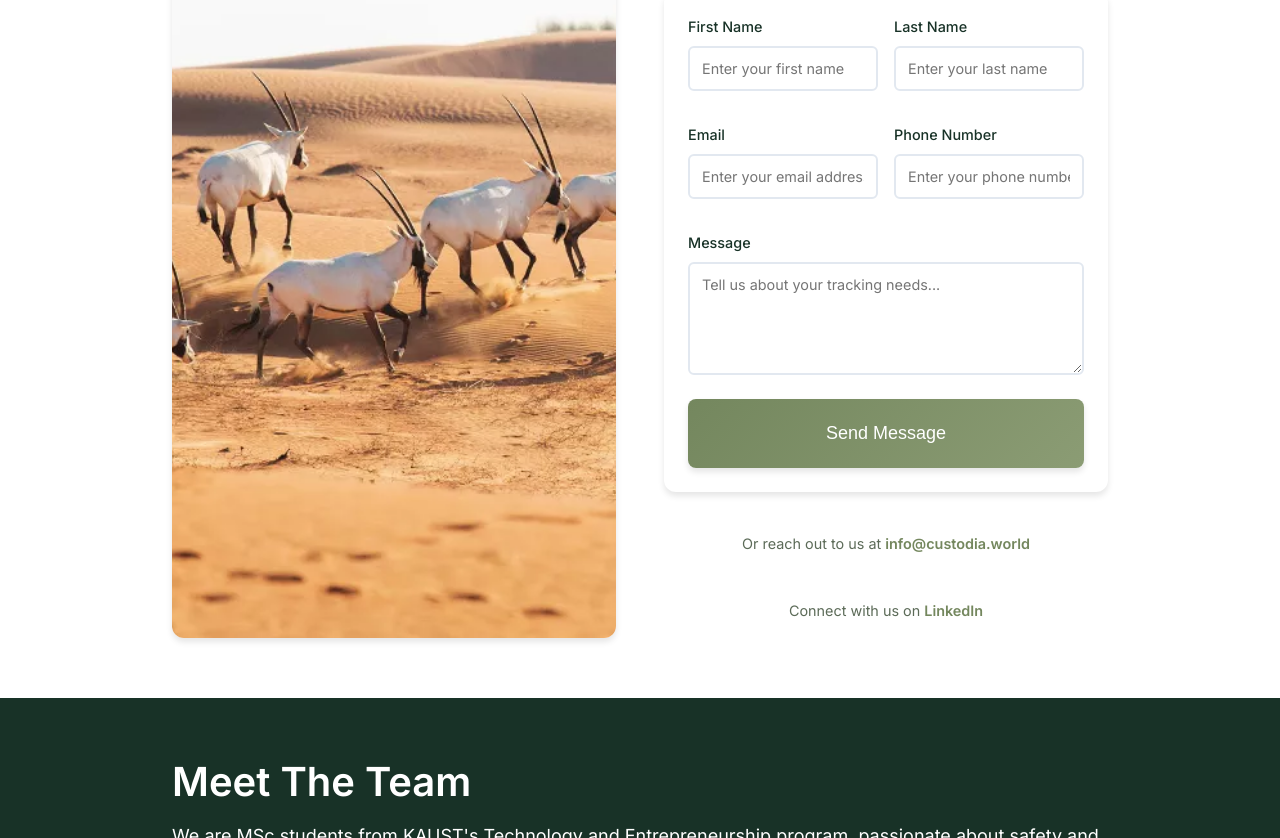
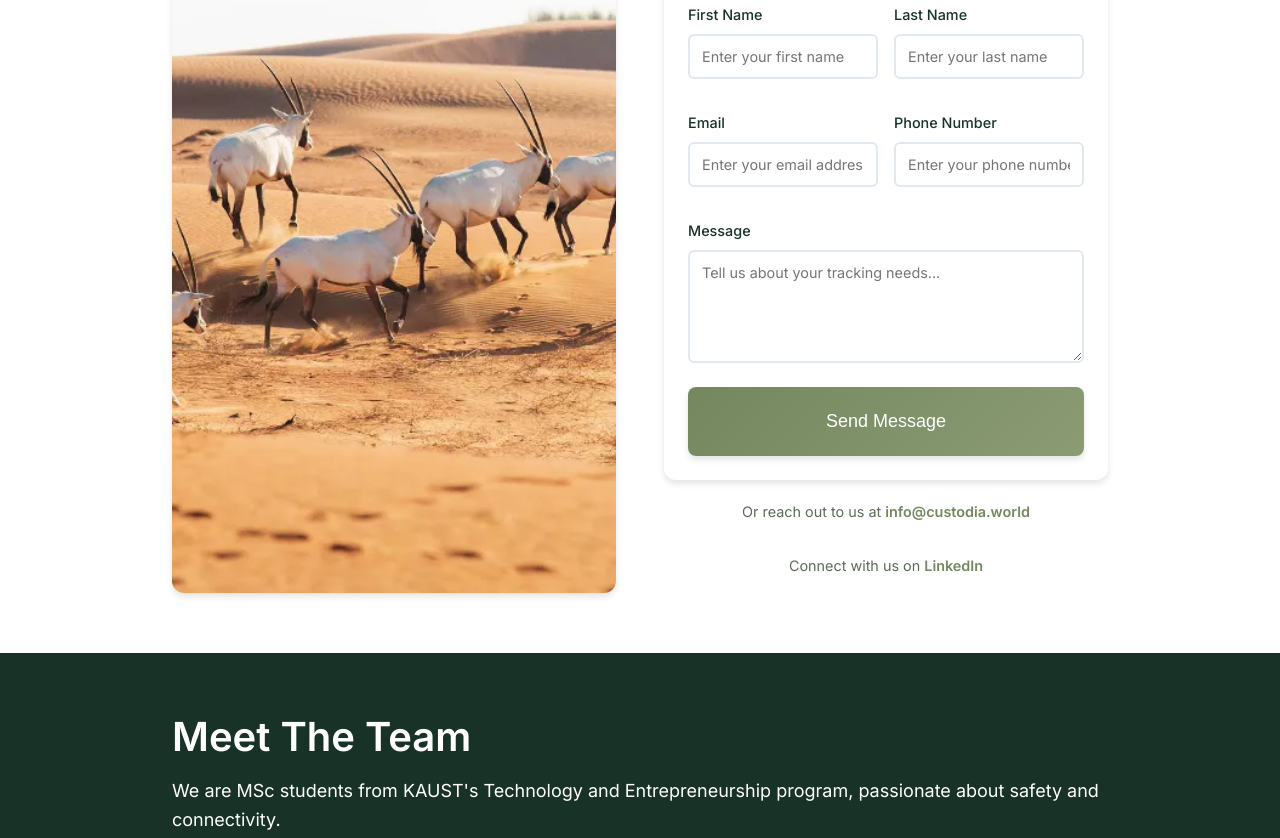
Before and after one commit to iuliiasergeeva-custodia/custodia-app, a website with bundled scripts: page frontend/pages/landing/index.html in a window 1280 px wide. Shown: the part 3716-4554 px from the top of the page. Built offline with nearby package versions, Linux system fonts and the light colour scheme.

Commit message:
Contact info update on LP

```diff
--- a/frontend/pages/landing/landing.css
+++ b/frontend/pages/landing/landing.css
@@ -433,7 +433,7 @@
 .contact-form-container {
     display: flex;
     flex-direction: column;
-    gap: 1.5rem;
+    gap: 0.75rem;
 }
 
 .contact-info {
@@ -463,11 +463,11 @@
     text-align: center;
     color: var(--text-secondary);
     font-size: 0.9rem;
-    margin-top: 1rem;
+    margin-top: 0.5rem;
 }
 
 .contact-alternative + .contact-alternative {
-    margin-top: 0.25rem;
+    margin-top: 0.2rem;
 }
 
 .contact-alternative a {
```
